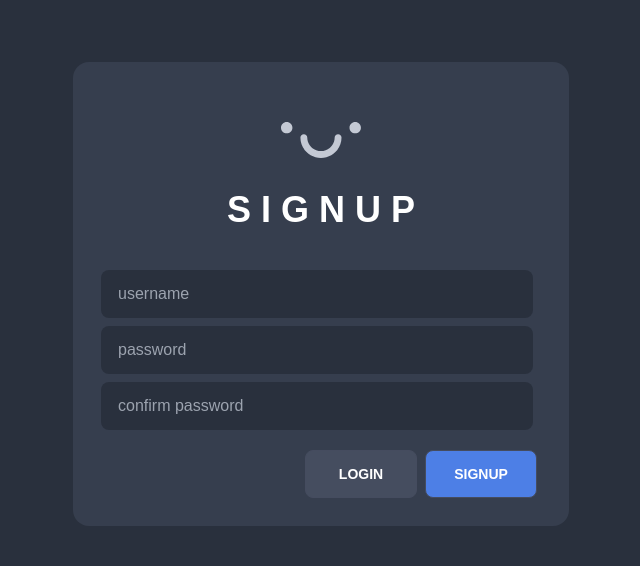
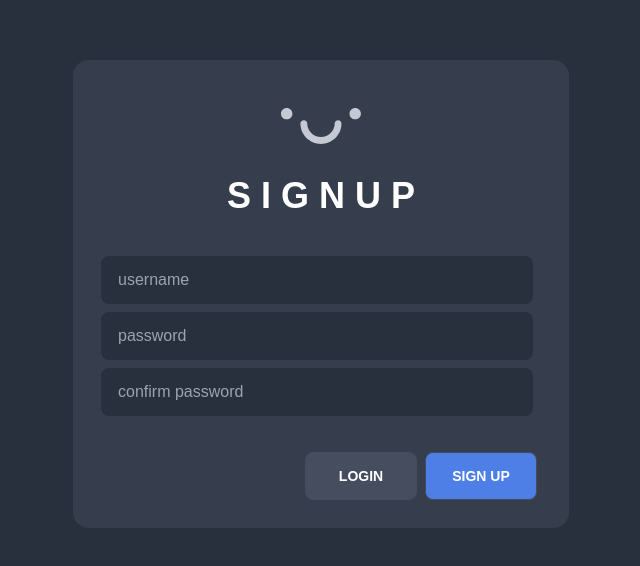
Before and after one commit to Sameers12s/JustSmile-1, a React (Vite) app: page /signup in a window 1280 px wide. Shown: the part 106-672 px from the top of the page, without its empty margins (319-959 px from the left). Built offline with nearby package versions, Linux system fonts and the light colour scheme.

Commit message:
routes update, login signup modify

```diff
--- a/src/components/LeftSidebar.jsx
+++ b/src/components/LeftSidebar.jsx
@@ -28,32 +28,32 @@ const LeftSidebar = () => {
         NEW POST
       </button>
 
-      <SidebarButtons isActive={true}>
+      <SidebarButtons isActive={true} link={"home"}>
         <IconTable />
         FEED
       </SidebarButtons>
 
-      <SidebarButtons link={"notification"}>
+      <SidebarButtons link={"notifications"}>
         <IconBell />
         NOTIFICATIONS
       </SidebarButtons>
 
-      <SidebarButtons link={"notification"}>
+      <SidebarButtons link={"messages"}>
         <IconMessageCircle2 />
         MESSAGES
       </SidebarButtons>
 
-      <SidebarButtons>
+      <SidebarButtons link={"search"}>
         <IconSearch />
         SEARCH
       </SidebarButtons>
       <div className="flex-1"></div>
-      <SidebarButtons>
+      <SidebarButtons link={"account"}>
         <IconUser />
         ACCOUNT
       </SidebarButtons>
 
-      <SidebarButtons>
+      <SidebarButtons link={"setting"}>
         <IconSettings />
         SETTINGS
       </SidebarButtons>
--- a/src/pages/Home.jsx
+++ b/src/pages/Home.jsx
@@ -1,36 +1,7 @@
-import Navbar from "../components/Navbar";
-import LeftSidebar from "../components/LeftSidebar";
 import Post from "../components/Post";
-import RightSidebar from "../components/RightSidebar";
-import { Outlet, useFetcher } from "react-router-dom";
-import { useRef } from "react";
-
 const Home = () => {
   document.title = "JustSmile | Home";
-  return (
-    <div className="w-screen h-screen">
-      <div className="h-20 w-full top-0 ">
-        <div className="container max-w-7xl mx-auto ">
-          <Navbar />
-        </div>
-      </div>
-      <div className="h-[calc(100vh-5rem)] w-full">
-        <div className="container max-w-7xl h-full flex mx-auto ">
-          <div className="min-w-[18rem] hidden lg:block">
-            <LeftSidebar />
-          </div>
-          <div className="flex-1 ">
-            <Post />
-            <Outlet />
-          </div>
-          <div className="min-w-[20rem] max-w-[20rem] hidden xl:block bg-neutrals-900">
-            <RightSidebar />
-          </div>
-        </div>
-      </div>
-      <div className="fixed bottom-0 left-0 h-20 bg-green-500 z-30 w-full lg:hidden"></div>
-    </div>
-  );
+  return <Post />;
 };
 
 export default Home;
--- a/src/pages/Login.jsx
+++ b/src/pages/Login.jsx
@@ -1,19 +1,15 @@
 import { Link } from "react-router-dom";
+import AuthLayout from "./layouts/AuthLayout";
 import { IconUser } from "@tabler/icons-react";
-import Logo from "../assets/images/logo.svg";
 const Login = () => {
   document.title = "JustSmile | Login";
 
   return (
-    <div className="flex justify-center items-center w-screen h-screen bg-neutrals-900 p-2">
-      <div className="w-[31rem] h-[27rem] p-7 bg-neutrals-800 rounded-2xl">
-        <div className="flex justify-center text-center mb-4 mt-8">
-          <img className="w-20" src={Logo} alt="logo" />
-        </div>
-        <div className=" mb-8 mt-8 text-4xl font-bold text-center text-white us">
+    <AuthLayout>
+      <div className=" my-8 text-4xl font-bold text-center text-white us">
         L O G I N
       </div>
-        <form>
+      <form className="flex flex-col h-full">
         <input
           type="email"
           id="email"
@@ -29,12 +25,12 @@ const Login = () => {
           required
         />
 
-          <div className="flex justify-between items-center mb-4">
+        <div className="flex w-full justify-between items-center pt-9">
           <a href="#" className="text-white">
             <u>Forget Password?</u>
           </a>
 
-            <div className="flex justify-end my-5">
+          <div className="flex justify-end">
             <Link to="/signup">
               <button className="btn bg-neutrals-700 w-28 text-white mx-1 hover:bg-neutrals-700">
                 SIGN UP
@@ -50,8 +46,7 @@ const Login = () => {
           </div>
         </div>
       </form>
-      </div>
-    </div>
+    </AuthLayout>
   );
 };
 
--- a/src/pages/Signup.jsx
+++ b/src/pages/Signup.jsx
@@ -1,19 +1,15 @@
 import { Link } from "react-router-dom";
-import { IconUser } from "@tabler/icons-react";
+import AuthLayout from "./layouts/AuthLayout";
 import Logo from "../assets/images/logo.svg";
 const Login = () => {
   document.title = "JustSmile | Signup";
 
   return (
-    <div className="flex justify-center items-center w-screen h-screen bg-neutrals-900 p-2">
-      <div className="w-[31rem] h-[29rem] p-7 bg-neutrals-800 rounded-2xl">
-        <div className="flex justify-center text-center mb-4 mt-8">
-          <img className="w-20" src={Logo} alt="logo" />
-        </div>
-        <div className=" mb-8 mt-8 text-4xl font-bold text-center text-white us">
+    <AuthLayout>
+      <div className=" my-8 text-4xl font-bold text-center text-white us">
         S I G N U P
       </div>
-        <form>
+      <form className="flex flex-col h-full">
         <input
           type="email"
           id="email"
@@ -36,8 +32,8 @@ const Login = () => {
           required
         />
 
-          <div className="flex justify-end mb-4">
-            <div className="flex justify-end my-5">
+        <div className="flex w-full justify-end items-center pt-9">
+          <div className="flex justify-end">
             <Link to="/login">
               <button className="btn bg-neutrals-700 w-28 text-white mx-1 hover:bg-neutrals-700">
                 LOGIN
@@ -48,13 +44,12 @@ const Login = () => {
               value="Submit"
               className="btn bg-primary text-white mx-1 w-28 border-spacing-1 hover:bg-blue-500"
             >
-                SIGNUP
+              SIGN UP
             </button>
           </div>
         </div>
       </form>
-      </div>
-    </div>
+    </AuthLayout>
   );
 };
 
--- /dev/null
+++ b/src/pages/layouts/AuthLayout.jsx
@@ -0,0 +1,18 @@
+import { Outlet, useFetcher } from "react-router-dom";
+import { Link } from "react-router-dom";
+import { IconUser } from "@tabler/icons-react";
+import Logo from "../../assets/images/logo.svg";
+const AuthLayout = ({ children }) => {
+  return (
+    <div className="flex justify-center items-center w-screen h-screen bg-neutrals-900 p-2">
+      <div className="w-[31rem] min-h-[27rem] p-7 bg-neutrals-800 rounded-2xl">
+        <div className="flex justify-center text-center my-5">
+          <img className="w-20" src={Logo} alt="logo" />
+        </div>
+        {children}
+      </div>
+    </div>
+  );
+};
+
+export default AuthLayout;
--- /dev/null
+++ b/src/pages/layouts/BaseLayout.jsx
@@ -0,0 +1,33 @@
+import Navbar from "../../components/Navbar";
+import LeftSidebar from "../../components/LeftSidebar";
+import RightSidebar from "../../components/RightSidebar";
+import { Outlet, useFetcher } from "react-router-dom";
+
+const BaseLayout = () => {
+  document.title = "JustSmile | Home";
+  return (
+    <div className="w-screen h-screen">
+      <div className="h-20 w-full top-0 ">
+        <div className="container max-w-7xl mx-auto ">
+          <Navbar />
+        </div>
+      </div>
+      <div className="h-[calc(100vh-5rem)] w-full">
+        <div className="container max-w-7xl h-full flex mx-auto ">
+          <div className="min-w-[18rem] hidden lg:block">
+            <LeftSidebar />
+          </div>
+          <div className="flex-1 ">
+            <Outlet />
+          </div>
+          <div className="min-w-[20rem] max-w-[20rem] hidden xl:block bg-neutrals-900">
+            <RightSidebar />
+          </div>
+        </div>
+      </div>
+      <div className="fixed bottom-0 left-0 h-20 bg-green-500 z-30 w-full lg:hidden"></div>
+    </div>
+  );
+};
+
+export default BaseLayout;
--- a/src/routes/routes.jsx
+++ b/src/routes/routes.jsx
@@ -3,6 +3,7 @@ import {
   Navigate,
   RouterProvider,
 } from "react-router-dom";
+import BaseLayout from "../pages/layouts/BaseLayout";
 import Home from "../pages/Home";
 import Login from "../pages/Login";
 import Signup from "../pages/Signup";
@@ -10,11 +11,13 @@ import FollowersFollowing from "../pages/FollowersFollowing";
 import Messenger from "../pages/Messenger";
 import Notification from "../pages/Notification";
 import Search from "../pages/Search";
+import Account from "../pages/Account";
 import Setting from "../pages/Setting";
 import PageNotFound from "../pages/PageNotFound";
 import Tests from "../pages/Tests";
 
 export const ROUTES = {
+  BaseLayout: "/",
   HOME: "/home",
   LOGIN: "/login",
   SIGNUP: "/signup",
@@ -31,12 +34,12 @@ const router = createBrowserRouter([
     element: <Navigate replace to="/home" />,
   },
   {
-    path: "/home",
-    element: <Home />,
+    path: "/",
+    element: <BaseLayout />,
     children: [
       {
-        path: "feed",
-        element: <Search />,
+        path: "home",
+        element: <Home />,
       },
       {
         path: "search",
@@ -51,8 +54,16 @@ const router = createBrowserRouter([
         element: <Notification />,
       },
       {
+        path: "account",
+        element: <Account />,
+      },
+      {
         path: "setting",
         element: <Setting />,
+      },
+      {
+        path: "/followers-followings",
+        element: <FollowersFollowing />,
       },
     ],
   },
@@ -63,10 +74,6 @@ const router = createBrowserRouter([
   {
     path: "/signup",
     element: <Signup />,
-  },
-  {
-    path: "/followers-followings",
-    element: <FollowersFollowing />,
   },
   {
     path: "*",
```
Lines whose indentation alone changed are shown as unchanged.
